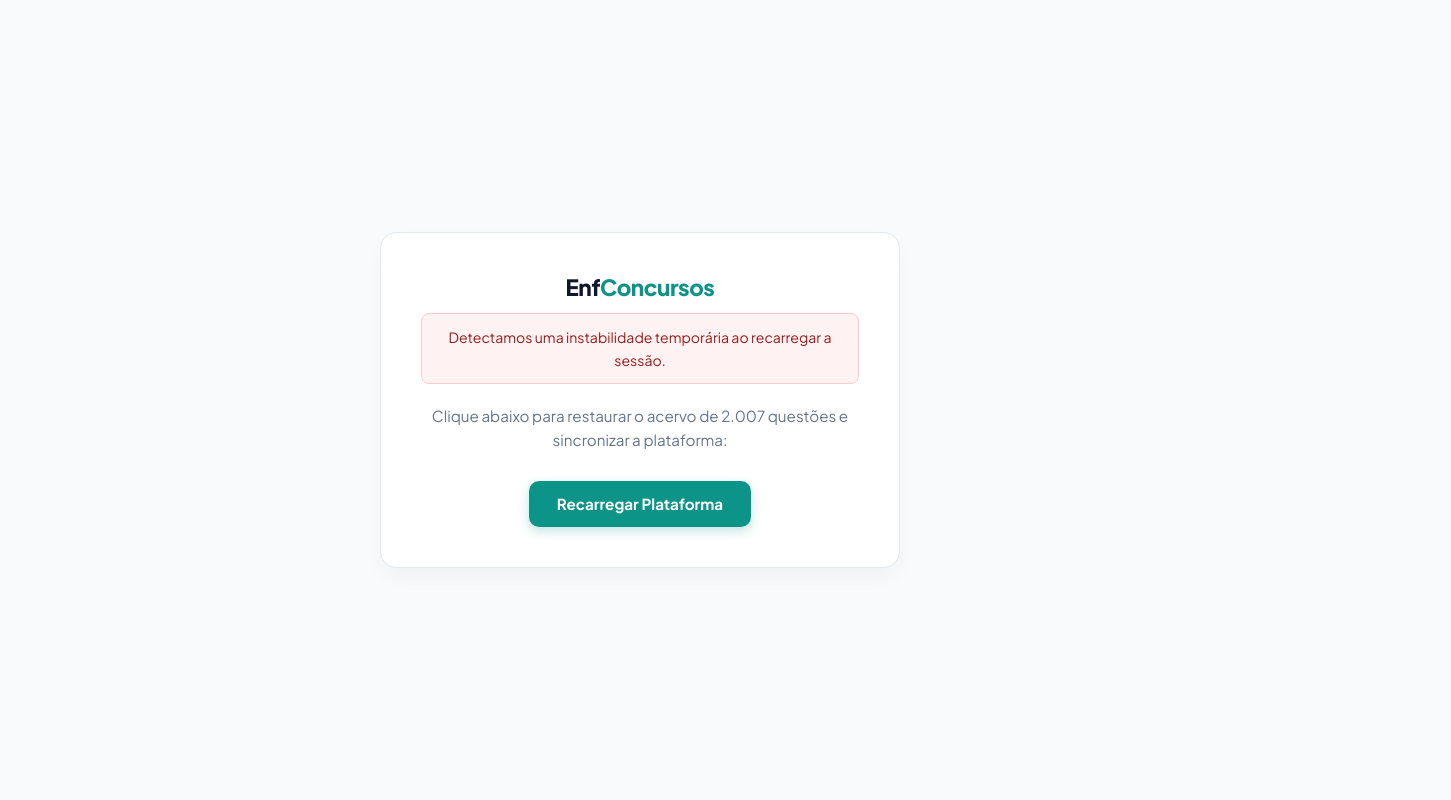
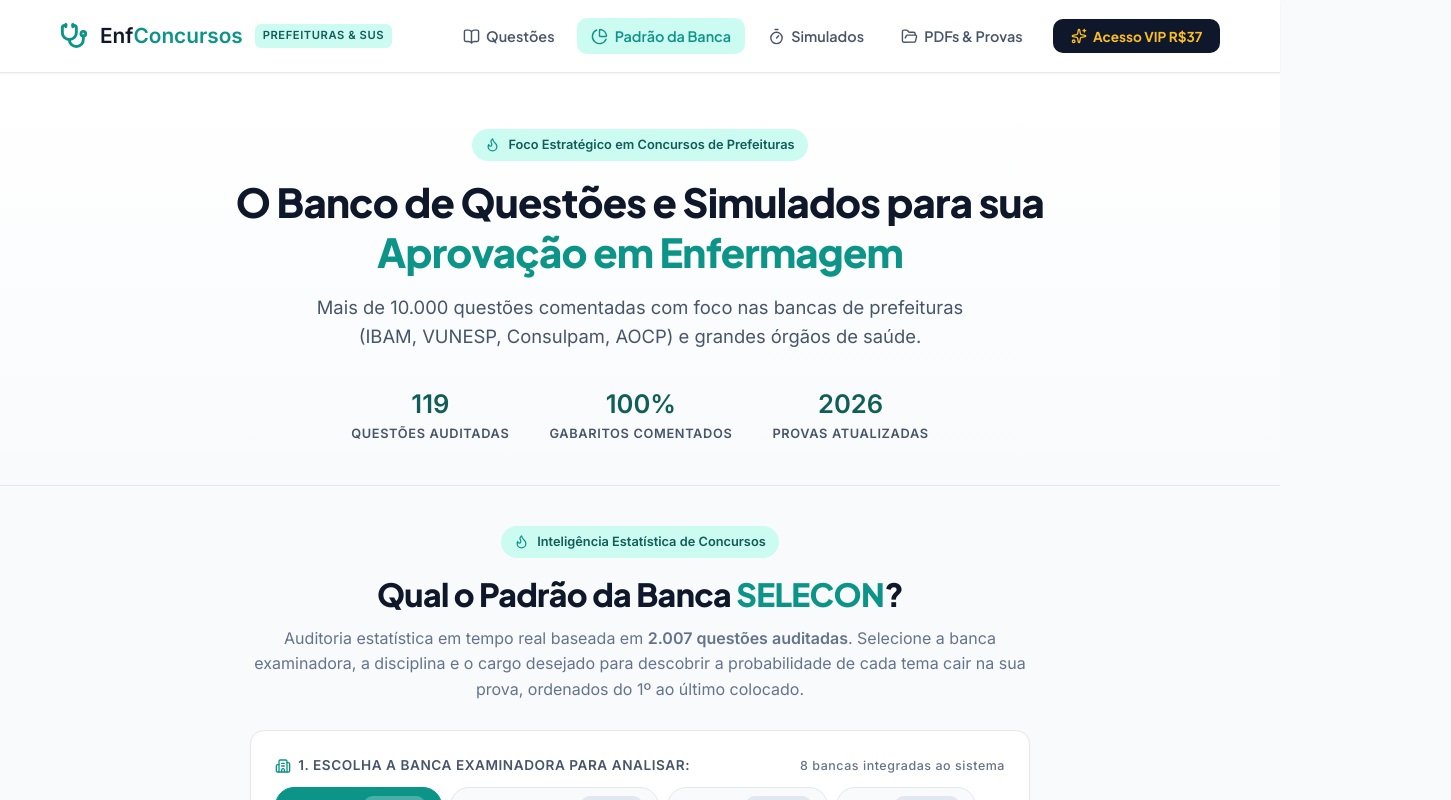
Before and after one commit to juliavieiira/enfconcursos-plataforma, a React (Vite) app in the folder site-enfermagem/: page / in a window 1280 px wide. Both pictures are taken after a click on the button "Padrão da Banca". Shown: the top 800 px of the page, 1451 px wide, since content can reach past the window. Built offline with nearby package versions, Linux system fonts and the light colour scheme.

Commit message:
fix(padrao): replace undefined questoesPadrao with totalQuestoesPadrao

```diff
--- a/site-enfermagem/src/App.jsx
+++ b/site-enfermagem/src/App.jsx
@@ -1450,7 +1450,7 @@ export default function App() {
                 Qual o Padrão da Banca <span style={{ color: '#0d9488' }}>{padraoBanca === 'Todas' ? 'em Concursos Públicos' : padraoBanca}</span>{padraoMateria !== 'Todas' ? ` (${padraoMateria})` : ''}?
               </h2>
               <p style={{ color: '#64748b', fontSize: '1rem', lineHeight: '1.6' }}>
-                Auditoria estatística em tempo real baseada em <strong>{questoesPadrao.length} questões auditadas</strong>. Selecione a banca examinadora, a disciplina e o cargo desejado para descobrir a probabilidade de cada tema cair na sua prova, ordenados do 1º ao último colocado.
+                Auditoria estatística em tempo real baseada em <strong>{totalQuestoesPadrao.toLocaleString('pt-BR')} questões auditadas</strong>. Selecione a banca examinadora, a disciplina e o cargo desejado para descobrir a probabilidade de cada tema cair na sua prova, ordenados do 1º ao último colocado.
               </p>
 
               {/* Card de Filtros: Banca Examinadora + Disciplina + Cargo */}
```
